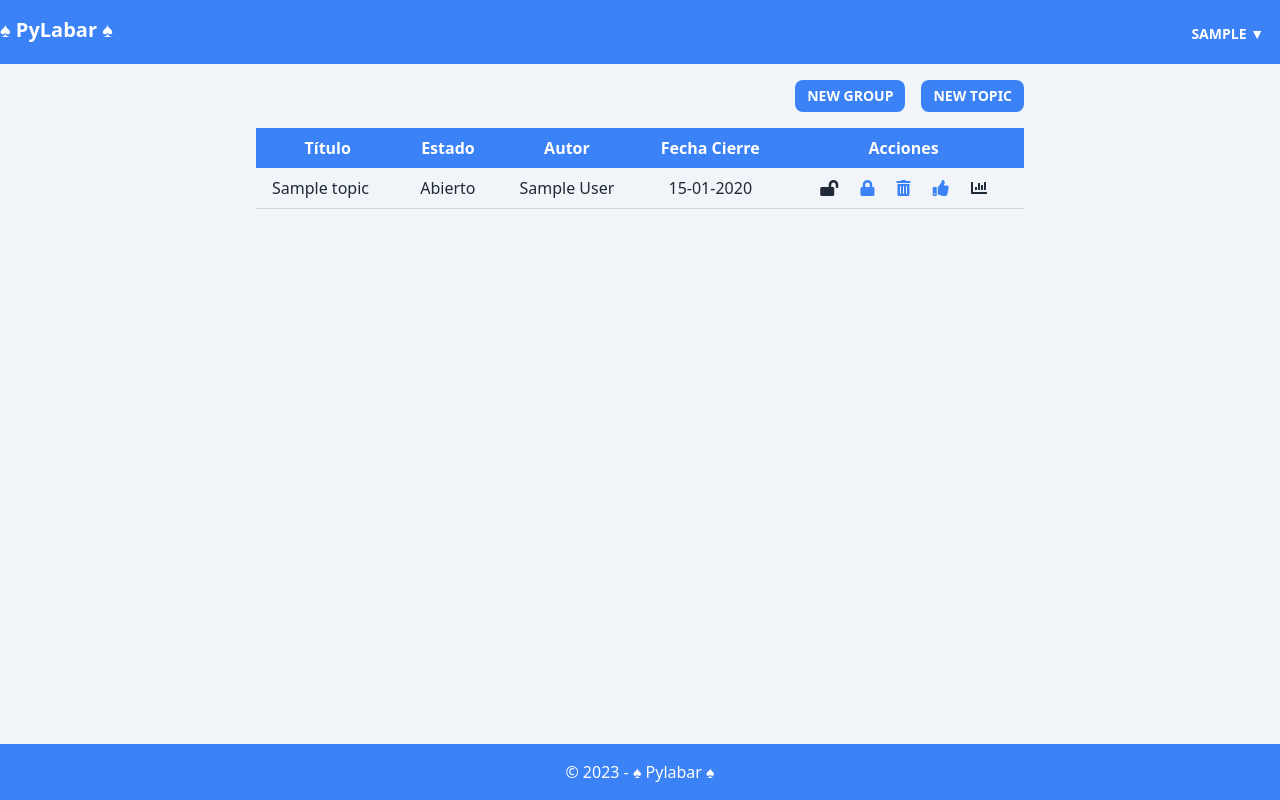
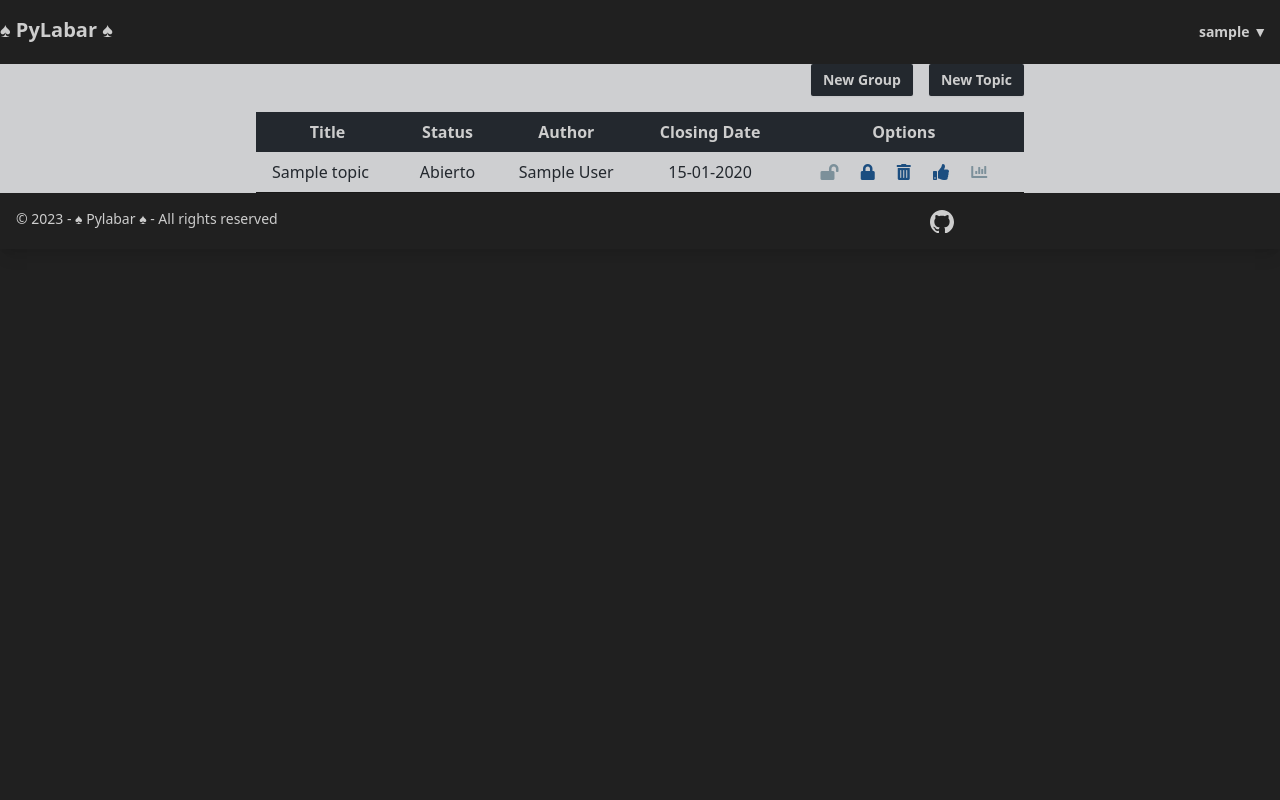
Before and after one commit to ThePhrontistery/py-labar, a Python web app: template templates/home.html in a window 1280 px wide. Run offline with Jinja, Linux system fonts and the light colour scheme; the template is opened without the code that fills it: most values are stand-ins (such as "Sample title", 1, 10 or a date in 2020); some libraries are stand-ins or nearby versions.

Commit message:
Business Template

```diff
--- a/templates/base.html
+++ b/templates/base.html
@@ -1,117 +1,37 @@
 <!-- File: templates/base.html -->
 <!DOCTYPE html>
-<html lang="en" data-theme="light">
+<html lang="en" data-theme="business" style="scroll-padding-top: 5rem; scroll-behavior: smooth;">
 <head>
-    <meta charset="UTF-8"/>
-    <meta name="viewport" content="width=device-width, initial-scale=1.0"/>
-    <link rel="shortcut icon" href="{{ url_for('static', path='/favicon.ico') }}"/>
-    <title>♠ PyLabar</title>
+    <meta charset="UTF-8">
+    <meta name="viewport" content="width=device-width, initial-scale=1.0">
+    <!-- Pestaña del Navegador -->
+    <link rel="shortcut icon" href="{{ url_for('static', path='/static/favicon.ico') }}"/>
+    <title>♠PyLabar</title>
+    <!-- htmx -->
     <script src="https://unpkg.com/htmx.org@1.9.8"></script>
+    <!-- Tailwind CSS and DaisyUI from CDN -->
+    <link href="https://cdn.jsdelivr.net/npm/daisyui@4.3.1/dist/full.min.css" rel="stylesheet" type="text/css"/>
     <script src="https://cdn.tailwindcss.com"></script>
-    <link href="https://fonts.googleapis.com/css2?family=Bebas+Neue&display=swap" rel="stylesheet"/>
+
+    <!-- Font Awesome: offers a comprehensive set of icons.
+    (like social media icons, user interface symbols, etc.), Font Awesome is a great resource.  -->
     <link rel="stylesheet" href="https://cdnjs.cloudflare.com/ajax/libs/font-awesome/5.15.3/css/all.min.css">
-    <link href="https://cdn.jsdelivr.net/npm/daisyui@2.51.2/dist/full.css" rel="stylesheet" type="text/css"/>
-    <link href="https://fonts.googleapis.com/css2?family=Bebas+Neue&display=swap" rel="stylesheet"/>
 
-<style>
-        .dropdown {
-          position: relative;
-          display: inline-block;
-        }
-
-        .dropdown-content {
-          display: none;
-          position: absolute;
-          background-color: #fff;
-          box-shadow: 0 4px 6px rgba(0, 0, 0, 0.1);
-          z-index: 1;
-        }
-
-        .dropdown:hover .dropdown-content {
-          display: block;
-        }
-
-        .dropdown-btn {
-          color: #fff;
-          border-radius: 5px;
-          padding: 10px 15px;
-          cursor: pointer;
-          transition: background-color 0.3s, color 0.3s;
-        }
-
-        .dropdown-btn:hover {
-          background-color: #0056b3;
-        }
-
-        .center-btn {
-          text-align: center;
-        }
-
-        .bordered-dropdown {
-          padding: 10px;
-        }
-
-        .bordered-dropdown a {
-          text-decoration: none;
-          color: #333;
-          padding: 10px;
-          display: block;
-          transition: color 0.3s;
-        }
-
-        .bordered-dropdown a:hover {
-          color: #f7fbff;
-          background-color: transparent;
-        }
-
-        .blue-text {
-          color: rgb(59 130 246 / var(--tw-bg-opacity));
-        }
-
-        body {
-            margin: 0;
-            padding: 0;
-            box-sizing: border-box;
-            display: flex;
-            flex-direction: column;
-            min-height: 100vh;
-        }
-
-        header {
-            position: fixed;
-            width: 100%;
-            top: 0;
-            z-index: 1000;
-        }
-
-        footer {
-            position: fixed;
-            width: 100%;
-            bottom: 0;
-            z-index: 1000;
-        }
-
-        .padding-top {
-          padding-top: 80px;
-        }
-
-        .hidden {
-            display: none;
-        }
-</style>
 </head>
 
-<body class="bg-slate-100">
-<header class="bg-blue-500 text-white py-4">
+<body>
+  <!-- Header Section -->
+  <header class="bg-base-100 py-4">
     <div class="container mx-auto flex justify-between">
       <h1 class="text-xl font-bold pylabartitle">♠ PyLabar ♠</h1>
+      <!-- Logout User Dropdown -->
       <nav class="flex items-center gap-4">
         <div class="dropdown">
           {% if username %}
           <button class="btn btn-sm btn-ghost dropdown-btn">
           {{ username }} &#9660;
           </button>
-                <div id="user-menu" class="dropdown-content bordered-dropdown">
+          <div id="user-menu" class="dropdown-content bg-base-100 bordered-dropdown">
           <a href="{{ url_for('logout_user') }}" class="btn btn-sm btn-ghost center-btn blue-text">Logout</a>
           </div>
           {% endif %}
@@ -119,24 +39,43 @@
       </nav>
     </div>
   </header>
-<main class="container mx-auto px-4">
-  <div class="mx-auto max-w-screen-md">
-      <div class="w-full mx-auto" id="content">
+
+  <!-- Main Section -->
+  <main class=" mx-auto bg-neutral-content">
+    <div class=" mx-auto max-w-screen-md">
       {% if username %}
       <nav class="flex items-right gap-4 padding-top">
-          <a href="#" class="btn btn-sm bg-blue-500 text-white border-0 ml-auto" hx-get="/groups/create" hx-target="#content" hx-trigger="click">New Group</a>
-          <a href="#" class="btn btn-sm bg-blue-500 text-white border-0" hx-get="/topics/newtopic" hx-target="#content" hx-trigger="click">New Topic</a>
+      <a href="#" class="btn btn-sm bg-neutral  border-0 ml-auto" hx-get="/groups/create" hx-target="#content" hx-trigger="click">New Group</a>
+      <a href="#" class="btn btn-sm bg-neutral  border-0" hx-get="/topics/newtopic" hx-target="#content" hx-trigger="click">New Topic</a>
       </nav>
       {% endif %}
+      <div class="container w-full h-full mx-auto " id="content">
         {% block content %}{% endblock %}
       </div>
     </div>
   </main>
-<footer class="bg-blue-500 text-white py-4 mt-auto">
-    <div class="container mx-auto">
-        <p class="text-center">&copy; 2023 - ♠ Pylabar ♠</p>
+
+  <footer class="footer p-10 bg-glass p-4 shadow-lg bg-base-100">
+    <div class="flex-1">
+      <p class="text-center">&copy; 2023 - ♠ Pylabar ♠ - All rights reserved</p>
+    </div>
+    <div class="flex-1"></div>
+    <div class="flex-1">
+      <a href="https://github.com/ThePhrontistery/py-labar/" target="_blank" class="flex justify-center">
+      <svg class="w-6 h-6" fill="currentColor" viewBox="0 0 24 24" xmlns="http://www.w3.org/2000/svg">
+      <path d="M12 1C5.373 1 0 6.373 0 13c0 5.302 3.438 9.8 8.207 11.387.6.113.793-.26.793-.577 0-.285-.01-1.04-.016-2.04-3.338.725-4.043-1.61-4.043-1.61-.546-1.387-1.332-1.754-1.332-1.754-1.09-.745.082-.729.082-.729 1.205.084 1.839 1.238 1.839 1.238 1.07 1.835 2.807 1.305 3.492.998.109-.776.42-1.305.763-1.604-2.665-.302-5.466-1.333-5.466-5.932 0-1.312.468-2.384 1.235-3.222-.125-.303-.535-1.517.117-3.16 0 0 1.007-.322 3.3 1.23.957-.266 1.983-.398 3.003-.403 1.02.005 2.047.137 3.006.403 2.291-1.552 3.297-1.23 3.297-1.23.653 1.643.243 2.857.12 3.16.768.838 1.233 1.91 1.233 3.222 0 4.61-2.805 5.63-5.475 5.93.431.37.815 1.1.815 2.217 0 1.6-.015 2.888-.015 3.286 0 .319.192.694.797.576C20.565 22.8 24 18.302 24 13c0-6.627-5.373-12-12-12z"/>
+      </svg>
+      </a>
     </div>
   </footer>
 
+  <script>
+    tailwind.config = {
+      plugins: [daisyui],
+      daisyui: {
+        themes: ["business"]
+      }
+    }
+  </script>
 </body>
 </html>
--- a/templates/home.html
+++ b/templates/home.html
@@ -3,19 +3,21 @@
 
 <table class="table-auto w-full mt-4 border-collapse">
   <!-- head -->
-  <thead class="bg-blue-500 text-white">
+  <thead class="bg-neutral">
     <tr>
-      <th class="px-4 py-2">Título</th>
-      <th class="px-4 py-2">Estado</th>
-      <th class="px-4 py-2">Autor</th>
-      <th class="px-4 py-2">Fecha Cierre</th>
-      <th class="px-4 py-2">Acciones</th>
+    <th class="px-4 py-2">Title</th>
+    <th class="px-4 py-2">Status</th>
+    <th class="px-4 py-2">Author</th>
+    <th class="px-4 py-2">Closing Date</th>
+    <th class="px-4 py-2">Options</th>
     </tr>
   </thead>
-  <tbody>
+  <tbody class="text-neutral">
     {% for topic in table_topics %}
-    <tr class="tr_index border-b border-gray-300">
+    <tr class="tr_index border-b border-base-300">
+    <!-- Title  -->
     <td class="px-4 py-2 text-left">{{ topic.title }}</td>
+    <!-- Status  -->
     <td class="px-4 py-2 text-center">
     {% if topic.close_date <= actual_date %}
     <span>Cerrado</span>
@@ -23,64 +25,63 @@
     <span>Abierto</span>
     {% endif %}
     </td>
+    <!-- Author  -->
     <td class="px-4 py-2 text-center">{{ topic.author }}</td>
+    <!-- Closing Date  -->
     <td class="px-4 py-2 text-center fecha-celda">{{ topic.close_date }}</td>
-      <td class="px-4 py-2 text-center">
+    <!-- Options  -->
+    <td class="px-4 py-2 text-center ">
     {% if topic.close_date <= actual_date %}
-        <a
-          href="#"
-          class="btn btn-xs btn-ghost text-blue-500"
-          onclick="openModal('{{ topic.id }}')"
-        >
+    <a href="#" class="btn btn-xs btn-ghost text-primary" onclick="openModal('{{ topic.id }}')">
     <i class="fas fa-lock-open fa-lg" title="Abrir"></i>
     </a>
     <a
     href="#"
-          class="btn btn-xs btn-ghost text-grey-500 disabled"
+    class="btn btn-xs btn-ghost text-secondary disabled"
     onclick="return false;"
     >
     <i class="fas fa-lock fa-lg" title="Cerrar"></i>
     </a>
     <button href="#"
-           class="btn btn-xs btn-ghost text-blue-500"
+      class="btn btn-xs btn-ghost text-primary"
       hx-delete="deleteTopic('{{ topic.id }}')"
       hx-confirm="¿Seguro que quieres borrar el topic: {{topic.title}}?">
     <i class="fas fa-trash-alt fa-lg" title="Borrar"></i>
     </button>
     <a
     href="#"
-          class="btn btn-xs btn-ghost text-grey-500 disabled"
+    class="btn btn-xs btn-ghost text-secondary disabled"
     onclick="return false;"
     >
     <i class="fas fa-thumbs-up fa-lg" title="Votar"></i>
     </a>
-        <a  href="{{ url_for('modal_results') }}" hx-get="{{ url_for('modal_results') }}" hx-vars="{'topic_id':'{{ topic.id }}'}" hx-trigger="click" hx-target="#modalResultados" class="btn btn-xs btn-ghost text-blue-500">
+    <a  href="{{ url_for('modal_results') }}" hx-get="{{ url_for('modal_results') }}" hx-vars="{'topic_id':'{{ topic.id }}'}" hx-trigger="click" hx-target="#modalResultados" class="btn btn-xs btn-ghost text-accent">
     <i class="fas fa-chart-bar fa-lg" title="Resultados"></i>
     </a>
     {% else %}
     <a
     href="#"
-          class="btn btn-xs btn-ghost text-grey-500 disabled"
+    class="btn btn-xs btn-ghost text-secondary disabled"
     onclick="return false;"
     >
     <i class="fas fa-lock-open fa-lg" title="Abrir"></i>
     </a>
     <a href="#"
-        class="btn btn-xs btn-ghost text-blue-500"
+    class="btn btn-xs btn-ghost text-primary"
     onclick="cerrarTopic('{{ topic.id }}')">
     <i class="fas fa-lock fa-lg" title="Cerrar"></i>
     </a>
     <a href="#"
-        class="btn btn-xs btn-ghost text-blue-500"
+    class="btn btn-xs btn-ghost text-primary"
     onclick="deleteTopic('{{ topic.id }}')">
     <i class="fas fa-trash-alt fa-lg" title="Borrar"></i>
     </a>
-        <a href="{{ url_for('modal_votation') }}" hx-get="{{ url_for('modal_votation') }}" hx-vars="{'topic_id':'{{ topic.id }}'}" hx-trigger="click" hx-target="#modalVotation" class="btn btn-xs btn-ghost text-blue-500">
+    <a href="{{ url_for('modal_votation') }}" hx-get="{{ url_for('modal_votation') }}" hx-vars="{'topic_id':'{{ topic.id }}'}" hx-trigger="click" hx-target="#modalVotation" class="btn btn-xs btn-ghost text-primary">
     <i class="fas fa-thumbs-up fa-lg" title="Votar"></i>
     </a>
     <a
     href="#"
-          class="btn btn-xs btn-ghost text-grey-500 disabled"
+    class="btn btn-xs btn-ghost text-secondary disabled"
     onclick="return false;"
     >
     <i class="fas fa-chart-bar fa-lg" title="Resultados"></i>
@@ -95,14 +96,14 @@
 <div id="myModal" class="modal">
   <div class="modal-content">
     <span class="close" onclick="closeModal()">&times;</span>
-    <h2 class="text-2xl font-bold mb-6 text-blue-500">Elegir la nueva fecha de cierre</h2>
+    <h2 class="text-2xl font-bold mb-6 text-primary">Elegir la nueva fecha de cierre</h2>
     <!-- Agrega aquí el campo para elegir la fecha -->
     <form method="post" action="{{ url_for('reopen_topic') }}">
       <input type="hidden" id="topic_id" name="topic_id" value="">
       <input type="date" id="close_date" name="close_date">
       <div class="modal-buttons">
-        <button class="btn bg-blue-500 text-white border-0 py-3 px-6 rounded" type="submit">Guardar</button>
-        <button class="btn bg-blue-500 text-white border-0 py-3 px-6 rounded" type="button" onclick="closeModal()">Cancelar</button>
+        <button class="btn bg-primarytext-primary text-white border-0 py-3 px-6 rounded" type="submit">Guardar</button>
+        <button class="btn bg-primarytext-primary text-white border-0 py-3 px-6 rounded" type="button" onclick="closeModal()">Cancelar</button>
       </div>
     </form>
   </div>
@@ -110,92 +111,6 @@
 
 <div id="modalVotation"></div>
 <div id="modalResultados"></div>
-
-<style>
-  i[title]::after {
-    content: attr(title);
-    position: absolute;
-    background: transparent;
-    color: #fff;
-    padding: 5px;
-    border-radius: 5px;
-    font-size: 10px;
-    display: none;
-    z-index: 1;
-    white-space: nowrap;
-  }
-
-  a:hover i[title]::after {
-    display: inline-block;
-    position: absolute;
-    transform: translate(0, -110%);
-  }
-
-  .btn.disabled {
-    pointer-events: none;
-  }
-
-  .btn.disabled:hover {
-    /* No se realizará ninguna acción al pasar el ratón por encima */
-  }
-
-   /* Estilo para el modal */
-   .modal {
-    display: none;
-    position: fixed;
-    top: 0;
-    left: 0;
-    width: 100%;
-    height: 100%;
-    background-color: rgba(0, 0, 0, 0.5);
-    justify-content: center;
-    align-items: center;
-    opacity: 1;
-    transition: opacity 0.3s ease;
-    visibility: visible;
-    pointer-events: auto;
-  }
-
-  .modal-content {
-    background-color: #fff;
-    padding: 20px;
-    border-radius: 8px;
-    box-shadow: 0 4px 8px rgba(0, 0, 0, 0.1);
-    max-width: 400px;
-    width: 100%;
-    position: relative;
-    top: 50%;
-    transform: translateY(-50%);
-    margin: auto; /* Centra el modal horizontalmente */
-  }
-
-  /* Estilo para el botón de cerrar */
-  .close {
-    position: absolute;
-    top: 10px;
-    right: 10px;
-    font-size: 20px;
-    cursor: pointer;
-    color: #333; /* Color oscuro similar al texto original */
-  }
-
-  /* Estilo para el input de fecha */
-  #fechaCierre {
-    width: 100%;
-    padding: 10px;
-    margin-top: 10px;
-    border: 1px solid #ccc;
-    border-radius: 4px;
-    box-sizing: border-box;
-  }
-
-  /* Estilo para los botones */
-  .modal-buttons {
-    display: flex;
-    justify-content: space-between;
-    margin-top: 20px;
-  }
-</style>
 
 <script>
   document.addEventListener("DOMContentLoaded", function () {
```
Also changed, not shown: templates/index.html (+8 -8 lines), templates/login-base.html (added, +68 -0 lines), static/logopylabar.ico (renamed from static/favicon.ico). Lines whose indentation alone changed are shown as unchanged.
